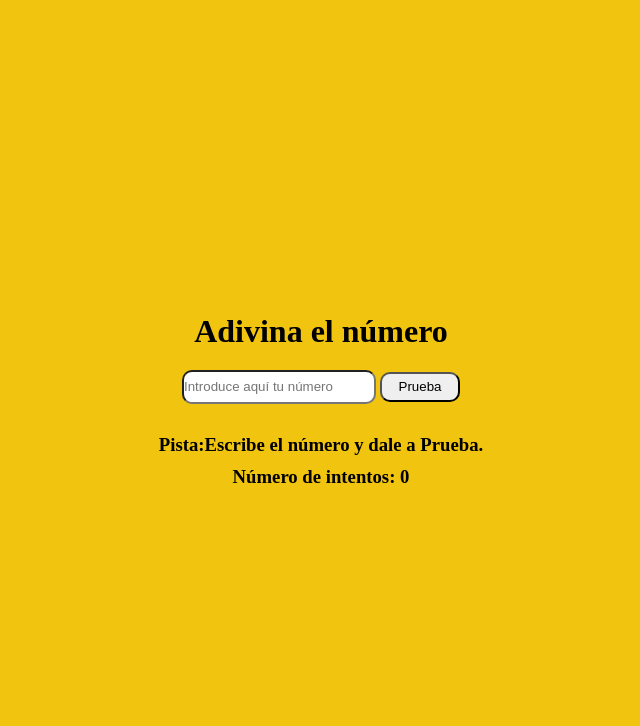
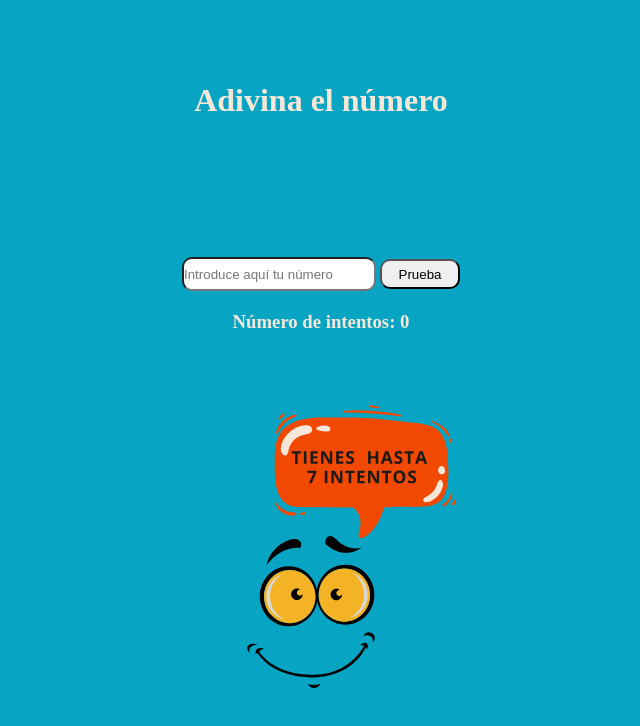
Before and after one commit to dand-code/Guess-the-Number---Game, a plain HTML site: page index.html in a window 1280 px wide. Shown: the whole page, without its empty margins (319-959 px from the left). Drawn offline with Linux system fonts and the light colour scheme.

Commit message:
add tips situations

```diff
--- a/index.html
+++ b/index.html
@@ -1,23 +1,32 @@
 <!DOCTYPE html>
 <html lang="en">
+
 <head>
     <meta charset="UTF-8">
     <meta name="viewport" content="width=device-width, initial-scale=1.0">
     <title>Module 2 - Evaluacion Intermedia - Dandara</title>
     <link rel="stylesheet" href="./style/main.css">
 </head>
-<body>
-    <main class="main js-main">
-        <h1>Adivina el número</h1>
+
+<body class="page js-page">
+    <header>
+        <h1 class="game__text-color">Adivina el número</h1>
+    </header>
+    <main class="main">
         <form action="">
+            <label>
             <input type="number" class="input js-input" placeholder="Introduce aquí tu número" min="1" max="100">
+             </label>
             <button class="btn js-btn">Prueba</button>
         </form>
-        <h2 class="tips js-gane_over"></h2>
-        <h3 class="tips js-tips">Pista:Escribe el número y dale a Prueba.</h3>
-        <h3>Número de intentos: <span class="js-counter">0</span></h3>
+        <h3 class="game__text-color">Número de intentos: <span class="js-counter">0</span></h3>
     </main>
+    <div class="js-tips">
+        <img class="game_image" src="./images/intentos.svg" alt="¿Estas listo para empezar? Tienes 7 intentos">
+    </div>
+    <div class="js-game_over'"></div>
 
     <script src="./js/main.js"></script>
 </body>
+
 </html>
--- a/js/main.js
+++ b/js/main.js
@@ -2,10 +2,10 @@
 
 const inputNumberElement = document.querySelector('.js-input');
 const tipTextElement = document.querySelector('.js-tips');
-const textGameOver = document.querySelector('.js-gane_over');
+const textGameOver = document.querySelector('.js-game_over');
 let counter = 0; // Define counter initial value.
 const buttom = document.querySelector('.js-btn');
-const page = document.querySelector('.js-main');
+const page = document.querySelector('.js-page');
 
 // Define ramdom number
 const randomNumber = Math.ceil(Math.random() * 100);
@@ -16,12 +16,14 @@ console.log('The number is:', randomNumber);
 function guessNumber (event) {
     const responseDifference = randomNumber - parseInt(inputNumberElement.value);
     if(responseDifference === 0){
-        tipTextElement.innerHTML = "Has ganado campeona!!! 🎉 🎉 🎉";
+        tipTextElement.innerHTML = `<img class="game_image" src="./images/has_ganado.svg" alt="Has ganado!">`;
         page.classList.toggle('bg-2');
     } else if (responseDifference < 0){
-        tipTextElement.innerHTML = "Pista: Demasiado alto";
-    } else {
-        tipTextElement.innerHTML = "Pista: Demasiado bajo";
+        tipTextElement.innerHTML = `<img class="game_image" src="./images/alto.svg" alt="EL número es demasiado alto">`;
+    } else if (responseDifference > 0){
+        tipTextElement.innerHTML = `<img class="game_image" src="./images/bajo.svg" alt="Has ganado!">`;
+    } else if (counter === 7) {
+        tipTextElement.innerHTML = '';
     }
 }
 
@@ -35,10 +37,10 @@ function incrementCounter() {
 // Define max attempts
 function gameOver() {
     let delay = 2000;
-    if (counter === 2) {
+    if (counter === 3) {
         buttom.style.pointerEvents = "none";;
         page.classList.toggle('bg-3');
-        textGameOver.innerHTML = '<span class="textGameOver">GAME OVER</span><span>Se acabaron los intentos</span>';
+        textGameOver.innerHTML = `<img class="game_image" src="./images/game_over.svg" alt="Game over">`;
         setTimeout(function setTime(){document.location.reload();}, delay);
     };
 }
--- a/style/main.css
+++ b/style/main.css
@@ -3,14 +3,19 @@
     margin: 0;
 }
 
-.main{
-    display: flex;
-    flex-direction: column;
-    justify-content: center;
+.page{
+    display: grid;
+    grid-template-columns: 1fr;
+    grid-template-rows: 25% 130px auto;
+    row-gap: 20px;
+    text-align: center;
     align-items: center;
+    background-color: #07a5c3;
     height: 100vh;
-    background-color: #F1C40F;
+}
 
+.game__text-color{
+    color: #f6e7d8;
 }
 
 .input{
@@ -28,8 +33,8 @@
     border-radius: 10px;
 }
 
-.tips{
-    margin-bottom: 10px;;
+.game_image{
+    width: 300px;
 }
 
 .bg-2{
```
